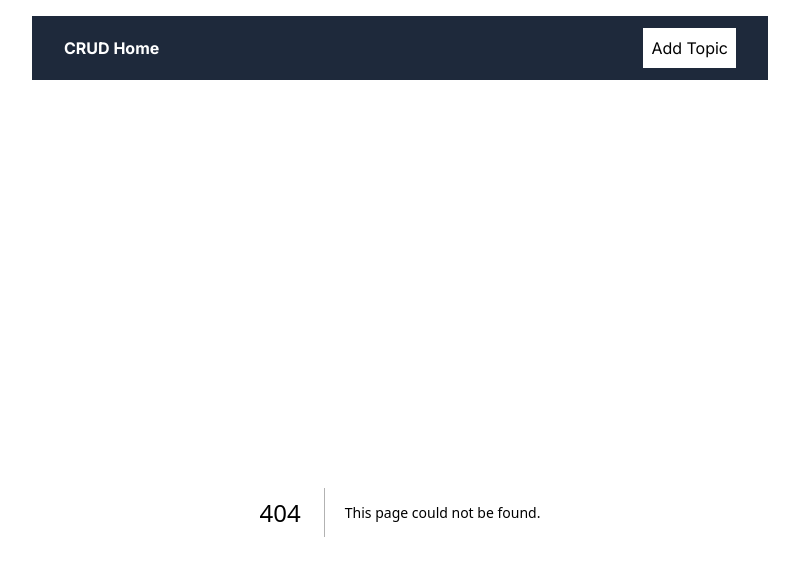
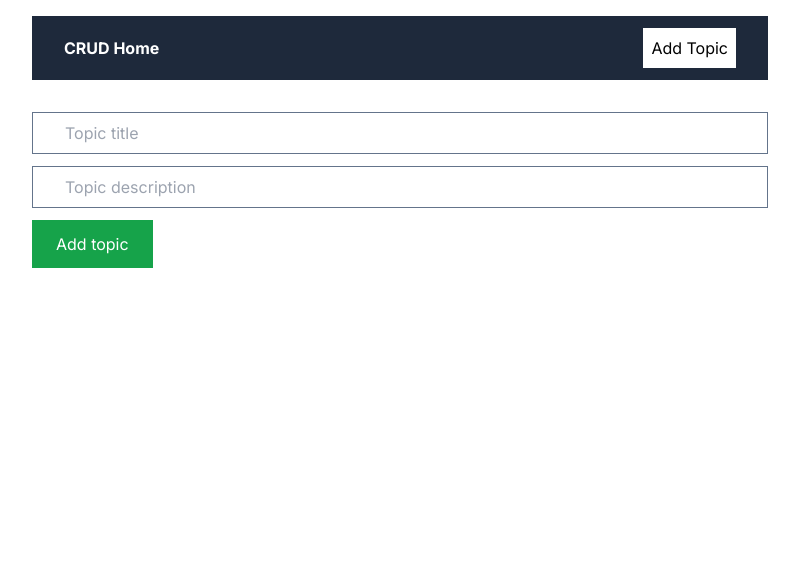
Before and after one commit to peterfdrv/crud-next, a Next.js app: page /addTopic in a window 1280 px wide. Before the commit this address had no page. Shown: the top 576 px of the page, without its empty margins (240-1039 px from the left). Built offline with nearby package versions, Linux system fonts and the light colour scheme.

Commit message:
created the addTopic page with styling

```diff
--- /dev/null
+++ b/app/addTopic/page.jsx
@@ -0,0 +1,20 @@
+export default function AddTopic() {
+  return (
+    <form className="flex flex-col gap-3">
+      <input
+        className="border border-slate-500 px-8 py-2"
+        type="text"
+        placeholder="Topic title"
+      />
+
+      <input
+        className="border border-slate-500 px-8 py-2"
+        type="text"
+        placeholder="Topic description"
+      />
+      <button className="bg-green-600 bold text-white py-3 px-6 w-fit">
+        Add topic
+      </button>
+    </form>
+  );
+}
```
